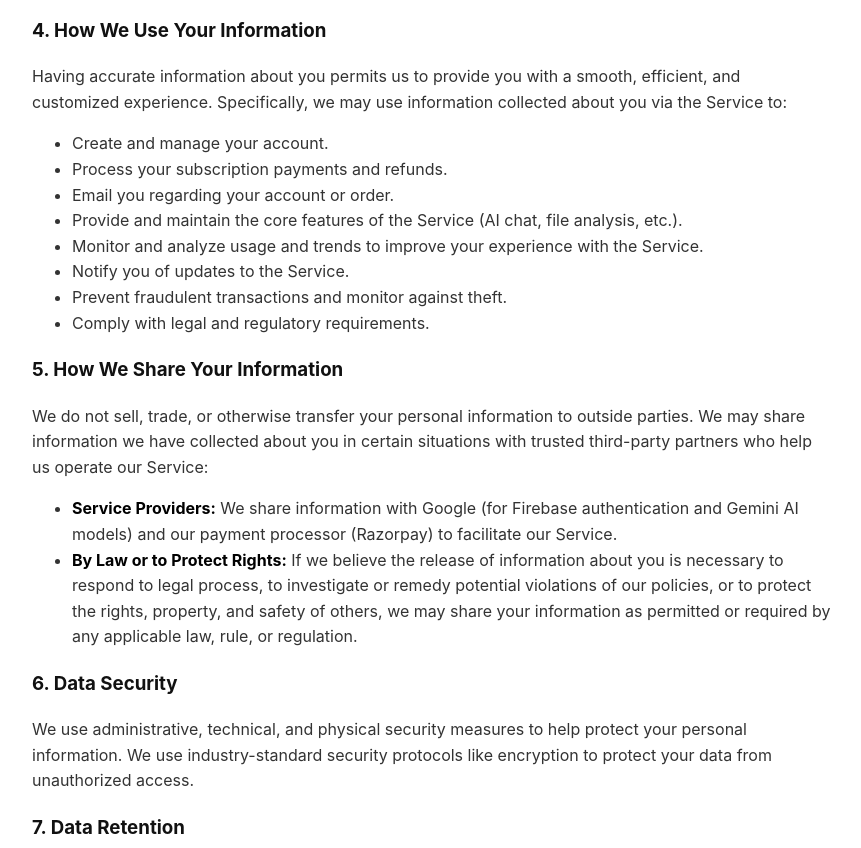
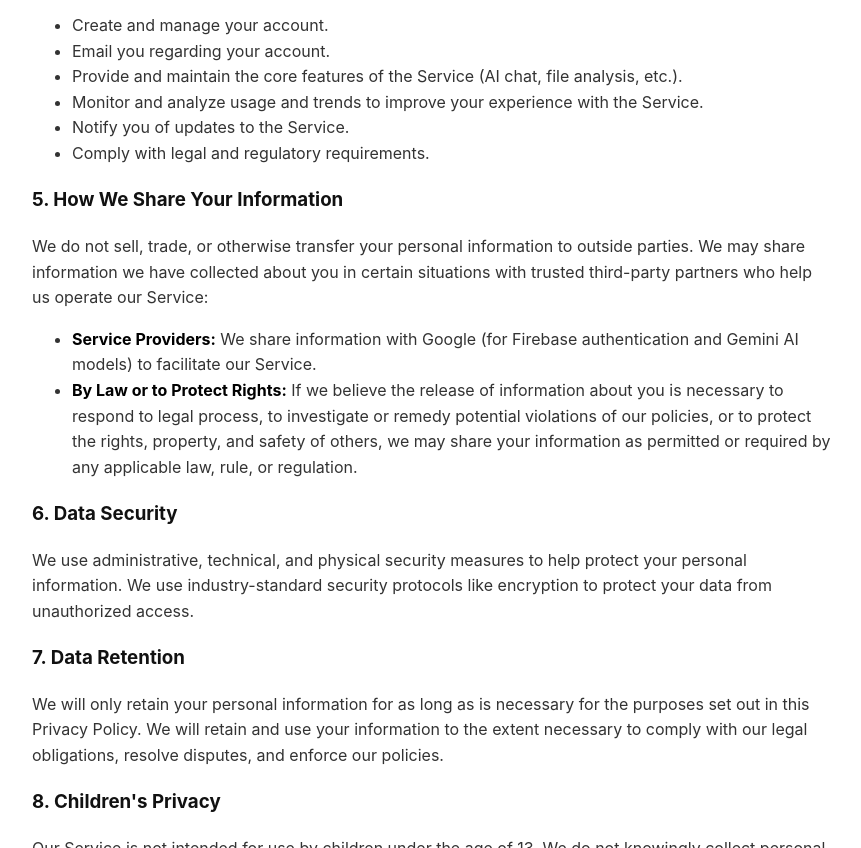
Before and after one commit to RHIH32/link, a plain HTML site: page index.html in a window 1280 px wide. Shown: the part 1283-2131 px from the top of the page, without its empty margins (208-1069 px from the left). Drawn offline with Linux system fonts and the light colour scheme.

Commit message:
Update index.html

```diff
--- a/index.html
+++ b/index.html
@@ -14,7 +14,8 @@
 </head>
 <body>
     <h1>Privacy Policy for Ravi AI</h1>
-    <p><strong>Effective Date:</strong> September 30, 2025</p> <hr>
+    <p><strong>Effective Date:</strong> September 30, 2025</p>
+    <hr>
 
     <h3>1. Introduction</h3>
     <p>Welcome to Ravi AI ("we," "our," or "us"). This Privacy Policy explains how we collect, use, disclose, and safeguard your information when you use our website and mobile application (collectively, the "Service"). Please read this privacy policy carefully. If you do not agree with the terms of this privacy policy, please do not access the service.</p>
@@ -34,34 +35,29 @@
         <li><strong>Uploaded Files:</strong> Files you upload for analysis are sent to our AI model for processing. We do not permanently store these files after the analysis is complete.</li>
     </ul>
     </p>
-    <p><strong>Financial Data:</strong><br>
-    All payment and subscription information is processed by our secure third-party payment partner, Razorpay. We do not collect or store sensitive financial data like your credit card numbers or bank account details on our servers. We only receive a token or record confirming your payment status.</p> <h3>3. Permissions We Request</h3>
+
+    <h3>3. Permissions We Request</h3>
     <p>To provide a full-featured experience, our app requests access to certain features on your device. Access to these features requires your explicit permission. Here are the permissions our app may request and why we need them:</p>
     <ul>
-        <li>
-            <strong>RECORD_AUDIO:</strong> We need this permission to access the microphone, allowing you to use voice commands to interact with the AI.
-        </li>
-        <li>
-            <strong>READ_CONTACTS:</strong> This permission is required to find a contact's phone number when you ask the app to call or send a WhatsApp message to someone by their name. We do not store your contact list on our servers.
-        </li>
+        <li><strong>RECORD_AUDIO:</strong> We need this permission to access the microphone, allowing you to use voice commands to interact with the AI.</li>
+        <li><strong>READ_CONTACTS:</strong> This permission is required to find a contact's phone number when you ask the app to call or send a WhatsApp message to someone by their name. We do not store your contact list on our servers.</li>
     </ul>
+
     <h3>4. How We Use Your Information</h3>
     <p>Having accurate information about you permits us to provide you with a smooth, efficient, and customized experience. Specifically, we may use information collected about you via the Service to:</p>
     <ul>
         <li>Create and manage your account.</li>
-        <li>Process your subscription payments and refunds.</li>
-        <li>Email you regarding your account or order.</li>
+        <li>Email you regarding your account.</li>
         <li>Provide and maintain the core features of the Service (AI chat, file analysis, etc.).</li>
         <li>Monitor and analyze usage and trends to improve your experience with the Service.</li>
         <li>Notify you of updates to the Service.</li>
-        <li>Prevent fraudulent transactions and monitor against theft.</li>
         <li>Comply with legal and regulatory requirements.</li>
     </ul>
 
     <h3>5. How We Share Your Information</h3>
     <p>We do not sell, trade, or otherwise transfer your personal information to outside parties. We may share information we have collected about you in certain situations with trusted third-party partners who help us operate our Service:</p>
     <ul>
-        <li><strong>Service Providers:</strong> We share information with Google (for Firebase authentication and Gemini AI models) and our payment processor (Razorpay) to facilitate our Service.</li> <li><strong>By Law or to Protect Rights:</strong> If we believe the release of information about you is necessary to respond to legal process, to investigate or remedy potential violations of our policies, or to protect the rights, property, and safety of others, we may share your information as permitted or required by any applicable law, rule, or regulation.</li>
+        <li><strong>Service Providers:</strong> We share information with Google (for Firebase authentication and Gemini AI models) to facilitate our Service.</li> <li><strong>By Law or to Protect Rights:</strong> If we believe the release of information about you is necessary to respond to legal process, to investigate or remedy potential violations of our policies, or to protect the rights, property, and safety of others, we may share your information as permitted or required by any applicable law, rule, or regulation.</li>
     </ul>
 
     <h3>6. Data Security</h3>
@@ -83,6 +79,5 @@
     <p>If you have any questions or concerns about this Privacy Policy, please contact us at: <br>
     <strong>raviaiagentassistant@gmail.com</strong>
     </p>
-
 </body>
 </html>
```
